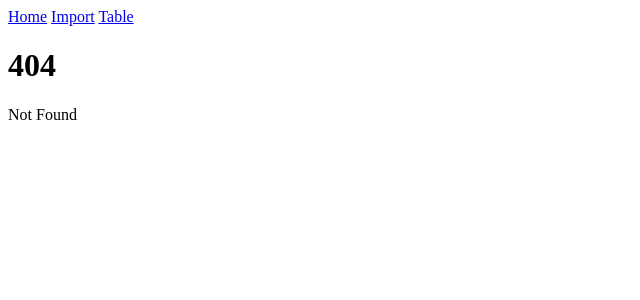
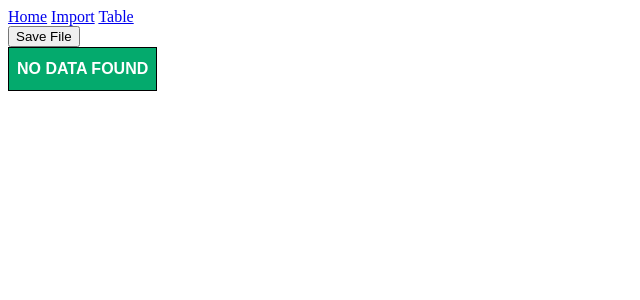
Before and after one commit to WilliamTCarroll/EasotopeFrontend, a SvelteKit app in the folder packages/gui/: page /table in a window 1280 px wide. Before the commit this address had no page. Shown: the top 300 px of the page, without its empty margins (0-640 px from the left). Built offline with nearby package versions, Linux system fonts and the light colour scheme.

Commit message:
Add the table and rows

```diff
--- /dev/null
+++ b/packages/gui/src/routes/table/+page.svelte
@@ -0,0 +1,89 @@
+<script lang="ts">
+    import { ColumnConfig, type Sample, writeToFile } from "sheet-handle";
+    import { rows, getColumnConfig, checkRowsOk } from "../../stores";
+    import TableRow from "./row.svelte";
+
+    let data: Sample[] = [];
+    let cols: { val: string; style: string }[] = [];
+    let anyErrors = false;
+
+    $: {
+        anyErrors = checkRowsOk(data);
+        console.log("CHECK ROWS FN");
+        rows.set(data);
+    }
+
+    rows.subscribe((rows) => {
+        if (data === rows) {
+            return;
+        }
+        data = rows;
+        const first = rows[0];
+        console.log("UPDATE DATA");
+        if (!first) {
+            // Set our error
+            cols = [{ val: "NO DATA FOUND", style: "string" }];
+        } else {
+            // Clear out, just in case
+            cols = [];
+
+            // Loop through each column
+            const config = getColumnConfig();
+            for (let i = 0; i < config.entries.length; i++) {
+                const head = config.entries[i];
+                const val = ColumnConfig.entryOut(head);
+                const item = first[val];
+                let style: string = item
+                    ? typeof item
+                    : first.replicates[0]
+                    ? typeof first.replicates[0]
+                    : "undefined";
+                if (i === 0) {
+                    style = style + " sticky";
+                }
+                cols.push({ val, style });
+            }
+        }
+    });
+    function print() {
+        console.log(data);
+        console.log(rows);
+    }
+    function saveFile() {
+        // TODO: SELECT FORMAT
+        const options: any = {
+            type: "buffer",
+            bookType: "xlsx",
+        };
+        writeToFile(data, getColumnConfig(), options, "out.xlsx");
+    }
+</script>
+
+<button on:click={saveFile} disabled={anyErrors}>Save File</button>
+<p hidden={!anyErrors}>Please Add Notes As Required Before Save</p>
+
+<table id="table">
+    <tr>
+        <!-- <th> Disabled </th>
+        <th> Notes (Required if Disabled) </th> -->
+        {#each cols as col}
+            <th class={col.style}
+                >{col.val === "Notes"
+                    ? "Notes (Required if Disabled)"
+                    : col.val}</th
+            >
+        {/each}
+    </tr>
+    {#each data as item}
+        <TableRow bind:data={item} {cols} showDisabled={false} />
+        {#each item.replicates as rep}
+            <TableRow bind:data={rep} {cols} />
+        {/each}
+    {/each}
+</table>
+
+<style>
+    .numeric {
+        width: 70px;
+    }
+</style>
--- /dev/null
+++ b/packages/gui/src/routes/table/row.svelte
@@ -0,0 +1,41 @@
+<script lang="ts">
+    import type { Replicate, Sample } from "sheet-handle";
+
+    import { ERR_CLASS } from "../../stores";
+    export let data: Replicate | Sample;
+    export let cols: { val: string; style: string }[] = [];
+    export let showDisabled = true;
+
+    let isError = false;
+    let noteClass = "";
+    // Update the
+    $: {
+        isError = data.Disabled && data.Notes.trim().length === 0;
+        noteClass = isError ? ERR_CLASS : "";
+    }
+</script>
+
+<tr>
+    {#each cols as col}
+        <td class={col.style}>
+            {#if col.val === "Disabled" && showDisabled}
+                <input
+                    type="checkbox"
+                    bind:checked={data.Disabled}
+                    class="boolean"
+                />
+            {:else if col.val === "Notes"}
+                <div class={noteClass}>
+                    {#if isError} **REQUIRED** {/if}
+                    <input
+                        type="text"
+                        required={data.Disabled}
+                        bind:value={data.Notes}
+                    />
+                </div>
+            {:else}
+                {data[col.val] || ""}
+            {/if}
+        </td>
+    {/each}
+</tr>
```
